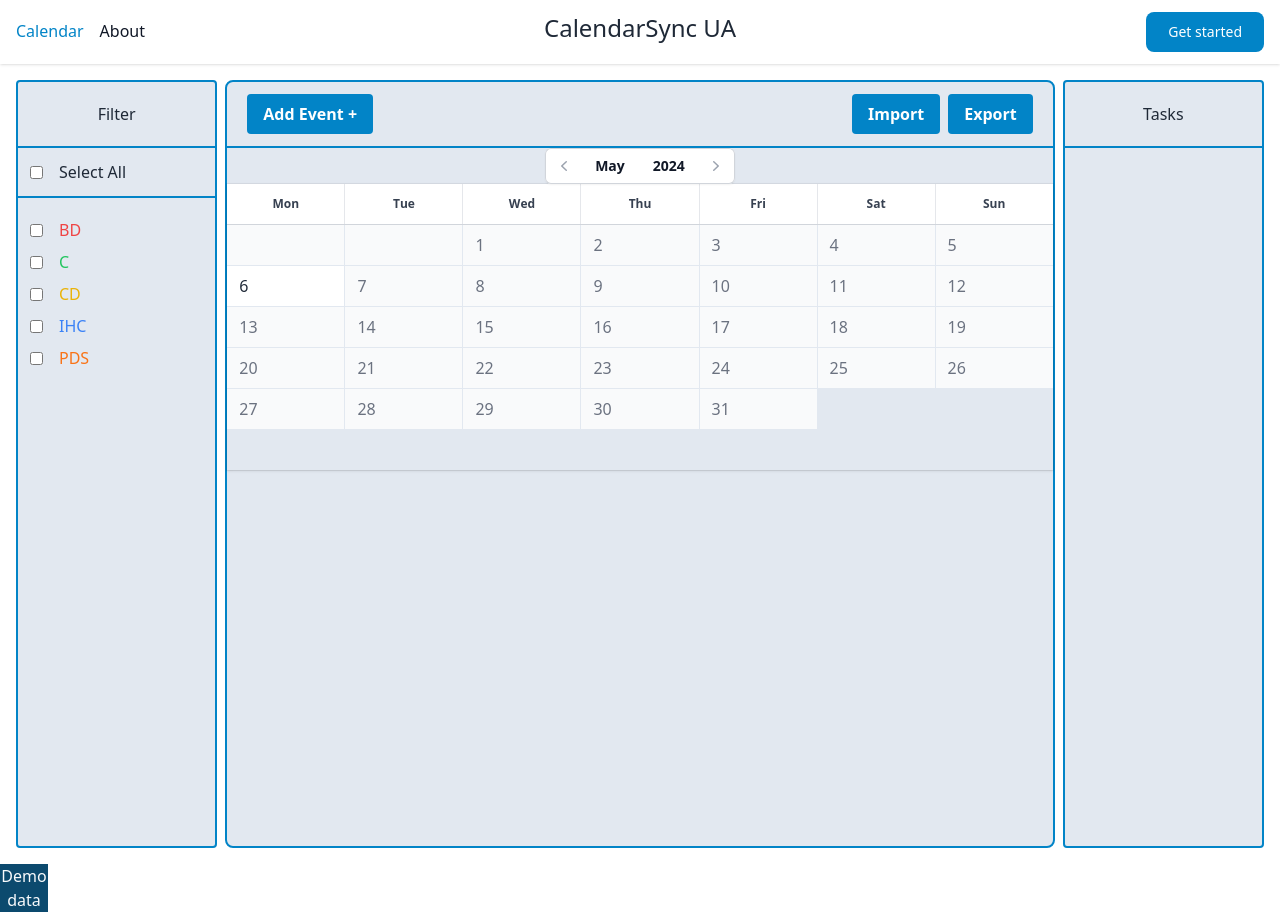
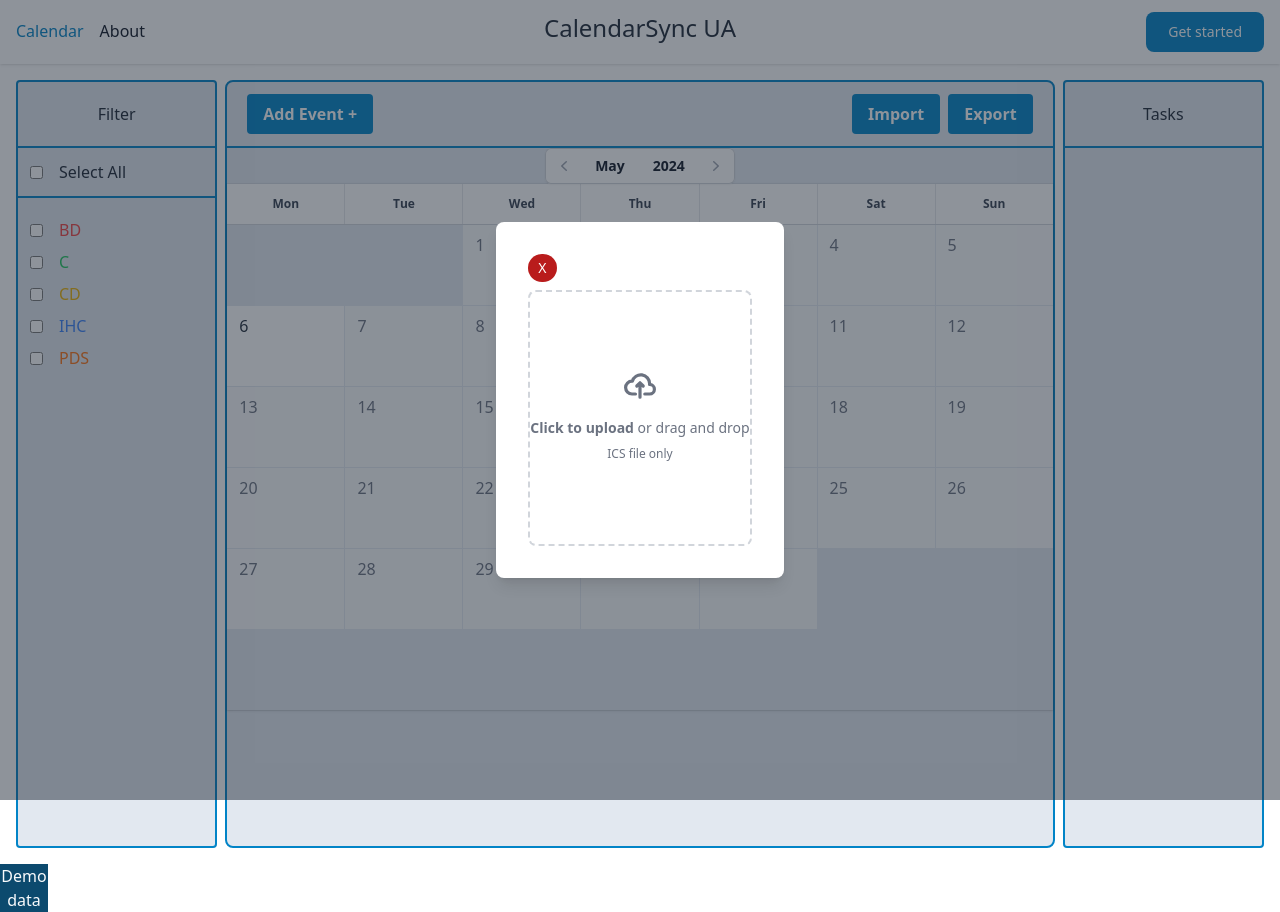
Before and after one commit to pedropintoo/CalendarSyncUA, a React (Vite) app: page / in a window 1280 px wide. Both pictures are taken after a click on the button "Import". Built offline with nearby package versions, Linux system fonts and the light colour scheme.

Commit message:
added import

```diff
--- a/src/components/Calendar.tsx
+++ b/src/components/Calendar.tsx
@@ -1,5 +1,6 @@
 import React, { useState } from 'react';
 import Event from './Event';
+import Modal from './Import';
 
 interface ButtonProps {
     label: string;
@@ -38,16 +39,20 @@ const Button: React.FC<ButtonProps> = ({ label, onClick }) => {
 };
 
 const HeaderButtons: React.FC = () => {
+    const [isImportOpen, setImportOpen] = useState(false);
     const handleAddEvent = () => {
+
         console.log('Add Event');
-    };
-
-    const handleImport = () => {
-        console.log('Import');
     };
 
     const handleExport = () => {
         console.log('Export');
+    };
+    const openImport = () => {
+        setImportOpen(true);
+    };
+    const closeImport = () => {
+        setImportOpen(false);
     };
 
     return (
@@ -57,7 +62,22 @@ const HeaderButtons: React.FC = () => {
                     <Button label="Add Event +" onClick={handleAddEvent} />
                 </div>
                 <div>
-                    <Button label="Import" onClick={handleImport} />
+                    <Button label="Import" onClick={openImport} />
+                    <Modal isOpen={isImportOpen}>
+                        <button type="button" className="ml-auto text-white bg-red-700 hover:bg-red-800 focus:outline-none focus:ring-4 focus:ring-red-300 font-medium rounded-full text-sm px-2.5 py-1 text-center me-2 mb-2 dark:bg-red-600 dark:hover:bg-red-700 dark:focus:ring-red-900" onClick={closeImport}>X</button>
+                        <div className="flex items-center justify-center w-full">
+                            <label htmlFor="dropzone-file" className="flex flex-col items-center justify-center w-full h-64 border-2 border-gray-300 border-dashed rounded-lg cursor-pointer dark:hover:border-gray-500 dark:hover:bg-gray-100">
+                                <div className="flex flex-col items-center justify-center pt-5 pb-6">
+                                    <svg className="w-8 h-8 mb-4 text-gray-500 dark:text-gray-400" aria-hidden="true" xmlns="http://www.w3.org/2000/svg" fill="none" viewBox="0 0 20 16">
+                                        <path stroke="currentColor" stroke-linecap="round" stroke-linejoin="round" stroke-width="2" d="M13 13h3a3 3 0 0 0 0-6h-.025A5.56 5.56 0 0 0 16 6.5 5.5 5.5 0 0 0 5.207 5.021C5.137 5.017 5.071 5 5 5a4 4 0 0 0 0 8h2.167M10 15V6m0 0L8 8m2-2 2 2" />
+                                    </svg>
+                                    <p className="mb-2 text-sm text-gray-500 dark:text-gray-400"><span className="font-semibold">Click to upload</span> or drag and drop</p>
+                                    <p className="text-xs text-gray-500 dark:text-gray-400">ICS file only</p>
+                                </div>
+                                <input id="dropzone-file" type="file" className="hidden" />
+                            </label>
+                        </div>
+                    </Modal>
                     <Button label="Export" onClick={handleExport} />
                 </div>
             </div>
@@ -65,7 +85,7 @@ const HeaderButtons: React.FC = () => {
     );
 }
 
-const Day = ({ day, currentDate, isToday, events}: { day: number, currentDate:Date, isToday:boolean}) => {
+const Day = ({ day, currentDate, isToday, events }: { day: number, currentDate: Date, isToday: boolean }) => {
     const handleDayClick = () => {
         console.log('Day clicked:', currentDate.toDateString());
     }
@@ -73,13 +93,13 @@ const Day = ({ day, currentDate, isToday, events}: { day: number, currentDate:Da
     return (
         <>
             <div
-                className={`relative px-3 py-2 cursor-pointer ${isToday ? 'bg-white' : 'bg-gray-50 text-gray-500'}`}
+                className={`relative px-3 py-2 cursor-pointer h-20 ${isToday ? 'bg-white' : 'bg-gray-50 text-gray-500'}`}
                 onClick={handleDayClick}
             >
-                 <time dateTime={currentDate.toISOString()}>{day}</time>
+                <time dateTime={currentDate.toISOString()}>{day}</time>
                 <div>
                     {events.map((event, index) => (
-                        <Event handleEvent={()=>{console.log("Event")}} color={event.tagColor} name={event.title} />
+                        <Event handleEvent={() => { console.log("Event") }} color={event.tagColor} name={event.title} />
                     ))}
                 </div>
             </div>
@@ -96,7 +116,7 @@ function generateCalendarGrid(currentMonthIndex: number, currentYear: number, fi
     // Generate empty cells for days before the first day of the month
     for (let i = 0; i < firstDayOfMonth - 1; i++) {
         calendarGrid.push(
-            <div key={`empty-${i}`} className="relative bg-gray-50 px-3 py-2 text-gray-500"></div>
+            <div key={`empty-${i}`} className="relative bg-slate-200 px-3 py-2 text-gray-500 h-20"></div>
         );
     }
 
@@ -146,7 +166,7 @@ function CalendarHeader({ currentMonthIndex, currentYear, onNextMonth, onPreviou
     );
 }
 
-function WeekDays(){
+function WeekDays() {
     return (
         <>
             <div className="grid grid-cols-7 gap-px border-b border-gray-300 bg-gray-200 text-center text-xs font-semibold leading-6 text-gray-700 lg:flex-none">
--- /dev/null
+++ b/src/components/Import.tsx
@@ -0,0 +1,14 @@
+import React from "react";
+
+const ImportModal = ({ isOpen, children }) => {
+  if (!isOpen) return null;
+  return (
+    <div className="fixed top-0 left-0 w-full h-full flex items-center justify-center bg-gray-800 bg-opacity-50 z-50">
+      <div className="bg-white p-8 rounded-lg shadow-lg">
+        {children}
+      </div>
+    </div>
+  );
+};
+
+export default ImportModal;
```
